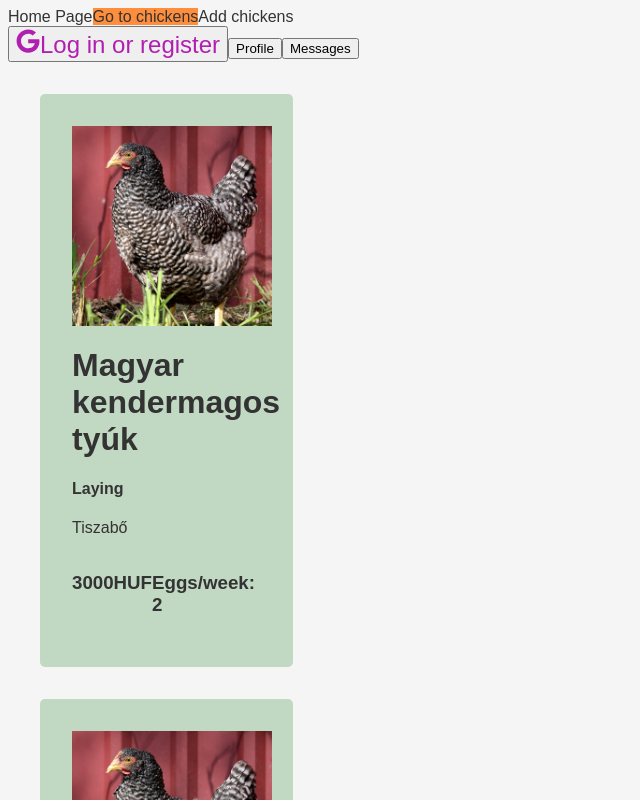
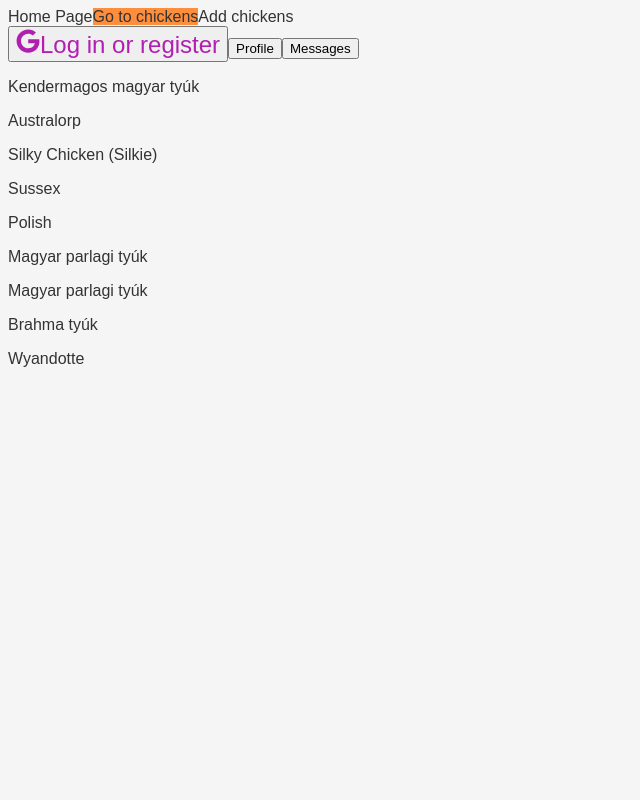
Before and after one commit to agnesnora/find-your-chicken, a Next.js app: page /chickens in a window 1280 px wide. Shown: the top 800 px of the page, without its empty margins (0-640 px from the left). Built offline with nearby package versions, Linux system fonts and the light colour scheme.

Commit message:
setting up chickens

```diff
--- a/app/chickens/page.jsx
+++ b/app/chickens/page.jsx
@@ -1,11 +1,18 @@
-"use client";
-import ChickenCard from "@/components/ChickenCard";
 import React from "react";
-
+import chickens from "@/chickens.json";
 const ChickensPage = () => {
+  console.log(chickens);
   return (
     <div>
-      <ChickenCard /> <ChickenCard />
+      {chickens.length === 0 ? (
+        <p>Chicken not found</p>
+      ) : (
+        <div>
+          {chickens.map((chicken) => (
+            <p>{chicken.name}</p>
+          ))}
+        </div>
+      )}
     </div>
   );
 };
--- /dev/null
+++ b/chickens.json
@@ -0,0 +1,205 @@
+[
+  {
+    "owner": "Kiss Ildikó",
+    "name": "Kendermagos magyar tyúk",
+    "type": "Traditional Breeds",
+    "description": "A traditional Hungarian breed with a hardy and rustic nature, these chickens are great foragers and suited for free-range environments. They have attractive speckled plumage.",
+    "location": {
+      "street": "Rákóczi Ferenc utca 12",
+      "city": "Hernádvécse",
+      "zipcode": "3854"
+    },
+    "rate": 4500,
+    "seller_info": {
+      "email": "ildiko.kiss@example.com",
+      "name": "Kiss Ildikó",
+      "phone": "+36 20 555 6666"
+    },
+    "images": [
+      { "src": "chicken5", "ref": "hobbyknipse from Pixabay" },
+      { "src": "chicken6", "ref": "hobbyknipse from Pixabay" },
+      { "src": "chicken7", "ref": "hobbyknipse from Pixabay" }
+    ],
+    "is_featured": true
+  },
+  {
+    "owner": "Szabó László",
+    "name": "Australorp",
+    "type": "Egg-Laying Breeds",
+    "description": "Known for their excellent egg-laying ability, Australorps are calm, friendly, and hardy birds, ideal for backyard flocks. They typically have glossy black feathers.",
+    "location": {
+      "street": "Petőfi Sándor utca 15",
+      "city": "Körösszegapáti",
+      "zipcode": "4137"
+    },
+    "rate": 5000,
+    "seller_info": {
+      "email": "laszlo.szabo@example.com",
+      "name": "Szabó László",
+      "phone": "+36 30 111 2222"
+    },
+    "images": [
+      { "src": "chicken11", "ref": "Elsemargnet from Pixabay" },
+      { "src": "chicken12", "ref": "Elsemargnet from Pixabay" }
+    ],
+    "is_featured": false
+  },
+  {
+    "owner": "Farkas Zsófia",
+    "name": "Silky Chicken (Silkie)",
+    "type": "Ornamental Breeds",
+    "description": "A unique and popular breed with soft, fur-like feathers and a gentle, friendly temperament. Silkies are often kept as pets due to their docile nature and small size.",
+    "location": {
+      "street": "Ady Endre utca 8",
+      "city": "Kéked",
+      "zipcode": "3989"
+    },
+    "rate": 6000,
+    "seller_info": {
+      "email": "zsofia.farkas@example.com",
+      "name": "Farkas Zsófia",
+      "phone": "+36 70 333 4444"
+    },
+    "images": [
+      { "src": "chicken13", "ref": "pocketmacro from Pixabay" },
+      { "src": "chicken14", "ref": "furbymama from Pixabay" },
+      { "src": "chicken2", "ref": "eloneo from Pixabay" }
+    ],
+    "is_featured": true
+  },
+  {
+    "owner": "Nagy Tamás",
+    "name": "Sussex",
+    "type": "Dual-Purpose Breeds",
+    "description": "A friendly, dual-purpose breed with excellent egg-laying capabilities. Sussex chickens are adaptable and hardy, making them a popular choice for backyard flocks.",
+    "location": {
+      "street": "Széchenyi utca 3",
+      "city": "Alsómocsolád",
+      "zipcode": "7345"
+    },
+    "rate": 4800,
+    "seller_info": {
+      "email": "tamas.nagy@example.com",
+      "name": "Nagy Tamás",
+      "phone": "+36 30 444 5555"
+    },
+    "images": [
+      { "src": "chicken15", "ref": "JackieLou DL from Pixabay" },
+      { "src": "chicken16", "ref": "Emma Morin from Pixabay" },
+      { "src": "chicken17", "ref": "Emma Morin from Pixabay" }
+    ],
+    "is_featured": false
+  },
+  {
+    "owner": "Kovács Mária",
+    "name": "Polish",
+    "type": "Ornamental Breeds",
+    "description": "Famous for their distinct feathered crests, Polish chickens are mostly ornamental. They have a calm temperament but can be skittish due to reduced vision from their crests.",
+    "location": {
+      "street": "Kossuth Lajos utca 9",
+      "city": "Újszilvás",
+      "zipcode": "2768"
+    },
+    "rate": 5300,
+    "seller_info": {
+      "email": "maria.kovacs@example.com",
+      "name": "Kovács Mária",
+      "phone": "+36 20 777 8888"
+    },
+    "images": [
+      { "src": "chicken20", "ref": "JamesDeMers from Pixabay" },
+      { "src": "chicken21", "ref": "JamesDeMers from Pixabay" }
+    ],
+    "is_featured": true
+  },
+  {
+    "owner": "Balogh Ferenc",
+    "name": "Magyar parlagi tyúk",
+    "type": "Traditional Breeds",
+    "description": "A robust, traditional breed that is well-suited for free-range farming. They are good egg layers, adaptable, and hardy in various climates.",
+    "location": {
+      "street": "Hunyadi János utca 11",
+      "city": "Sárrétudvari",
+      "zipcode": "4171"
+    },
+    "rate": 4700,
+    "seller_info": {
+      "email": "ferenc.balogh@example.com",
+      "name": "Balogh Ferenc",
+      "phone": "+36 70 666 7777"
+    },
+    "images": [
+      { "src": "chicken8", "ref": "Ralphs_Fotos from Pixabay" },
+      { "src": "chicken19", "ref": "NickyPe from Pixabay" }
+    ],
+    "is_featured": false
+  },
+  {
+    "owner": "Tóth Anna",
+    "name": "Magyar parlagi tyúk",
+    "type": "Traditional Breeds",
+    "description": "A robust, traditional breed that is well-suited for free-range farming. They are good egg layers, adaptable, and hardy in various climates.",
+    "location": {
+      "street": "Petőfi utca 2",
+      "city": "Csökmő",
+      "zipcode": "4135"
+    },
+    "rate": 4600,
+    "seller_info": {
+      "email": "anna.toth@example.com",
+      "name": "Tóth Anna",
+      "phone": "+36 30 888 9999"
+    },
+    "images": [
+      { "src": "chicken9", "ref": "JACLOU_DL from Pixabay" },
+      { "src": "chicken10", "ref": "manfredrichter from Pixabay" },
+      { "src": "chicken18", "ref": "Jill Wellington from Pixabay" }
+    ],
+    "is_featured": true
+  },
+  {
+    "owner": "Varga Gábor",
+    "name": "Brahma tyúk",
+    "type": "Dual-Purpose Breeds",
+    "description": "Known for their large size and gentle nature, Brahmas are excellent dual-purpose birds, providing both meat and eggs. They are also winter-hardy due to their feathered legs and thick plumage.",
+    "location": {
+      "street": "Deák Ferenc utca 13",
+      "city": "Tápiószecső",
+      "zipcode": "2251"
+    },
+    "rate": 5500,
+    "seller_info": {
+      "email": "gabor.varga@example.com",
+      "name": "Varga Gábor",
+      "phone": "+36 20 999 0000"
+    },
+    "images": [
+      { "src": "chicken22", "ref": "harikalardiyari from Pixabay" },
+      { "src": "chicken23", "ref": "harikalardiyari from Pixabay" }
+    ],
+    "is_featured": false
+  },
+  {
+    "owner": "Horváth Zoltán",
+    "name": "Wyandotte",
+    "type": "Dual-Purpose Breeds",
+    "description": "Wyandottes are hardy, dual-purpose chickens known for both egg and meat production. They are friendly and adapt well to colder climates.",
+    "location": {
+      "street": "Szabadság utca 17",
+      "city": "Vásárosnamény",
+      "zipcode": "4800"
+    },
+    "rate": 5200,
+    "seller_info": {
+      "email": "zoltan.horvath@example.com",
+      "name": "Horváth Zoltán",
+      "phone": "+36 30 222 1111"
+    },
+    "images": [
+      { "src": "chicken24", "ref": "harikalardiyari from Pixabay" },
+      { "src": "chicken25", "ref": "harikalardiyari from Pixabay" },
+      { "src": "chicken26", "ref": "harikalardiyari from Pixabay" }
+    ],
+    "is_featured": true
+  }
+]
--- a/components/ChickenCard.jsx
+++ b/components/ChickenCard.jsx
@@ -9,7 +9,7 @@ const ChickenCard = () => {
         {" "}
         <Image
           className={styles.image}
-          layout="fill" // Change to "fill"
+          layout="fill"
           objectFit="cover"
           src="/assets/images/chicken5.jpg"
         />
--- a/jsconfig.json
+++ b/jsconfig.json
@@ -1,12 +1,14 @@
 {
   "compilerOptions": {
+    "baseUrl": ".",
     "paths": {
       "@/*": ["./*"]
     },
     "target": "es6",
     "module": "commonjs",
-    "jsx": "preserve",
+    "jsx": "react-jsx",
     "allowSyntheticDefaultImports": true
   },
-  "exclude": ["node_modules"]
+  "exclude": ["node_modules"],
+  "include": ["**/*"]
 }
```
